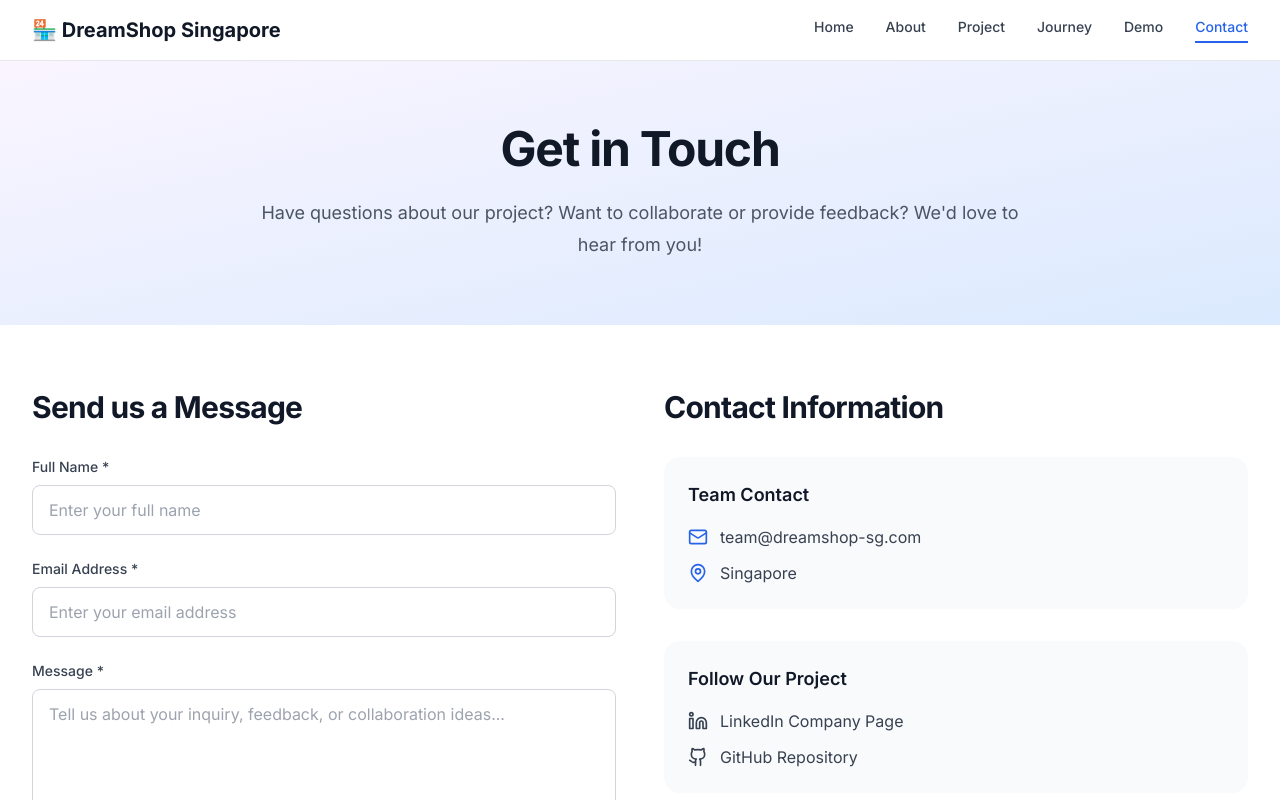
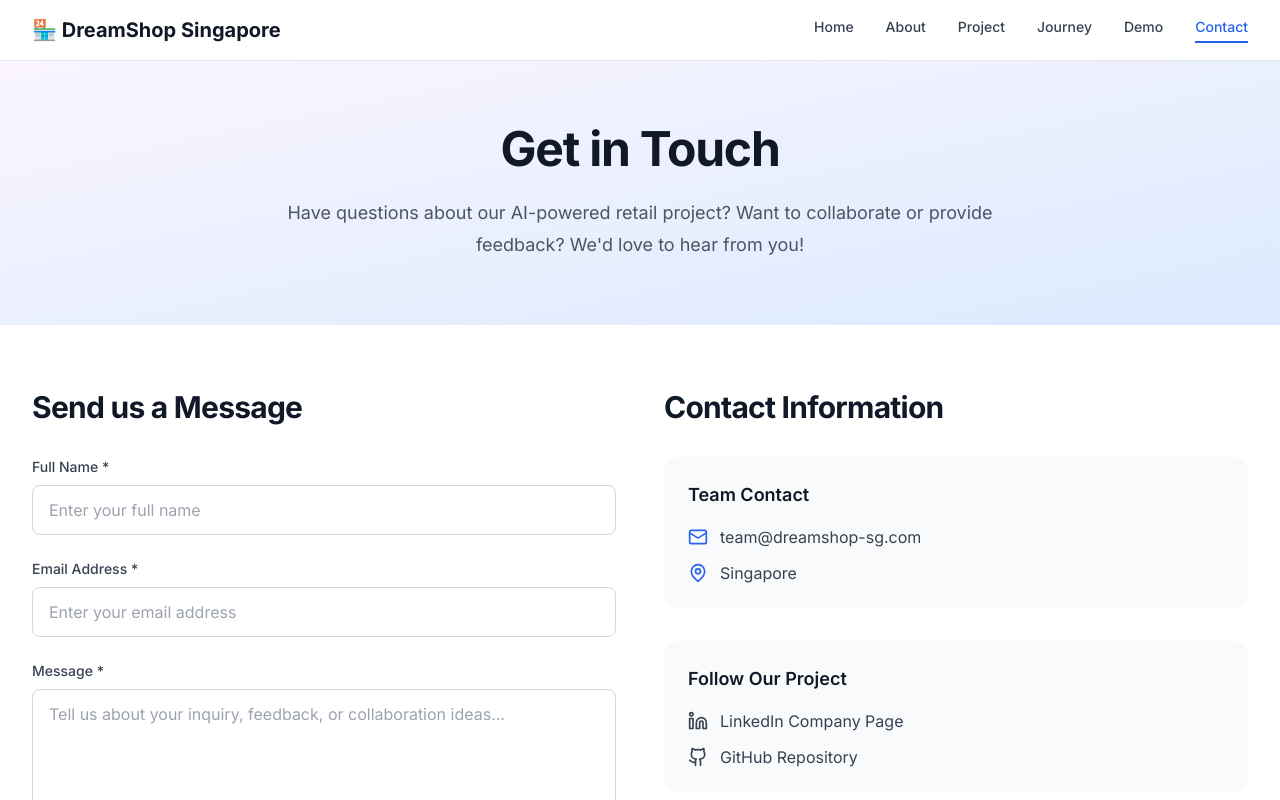
Before and after one commit to SaaiAravindhRaja/Re-Charge, a Next.js app: page /contact in a window 1280 px wide. Shown: the top 800 px of the page. Built offline with nearby package versions, Linux system fonts and the light colour scheme.

Commit message:
update contact hero text

```diff
--- a/app/contact/page.tsx
+++ b/app/contact/page.tsx
@@ -70,7 +70,7 @@ export default function ContactPage() {
               Get in Touch
             </h1>
             <p className="mt-6 text-lg leading-8 text-gray-600 max-w-3xl mx-auto">
-              Have questions about our project? Want to collaborate or provide feedback?
+              Have questions about our AI-powered retail project? Want to collaborate or provide feedback?
               We'd love to hear from you!
             </p>
           </div>
```
